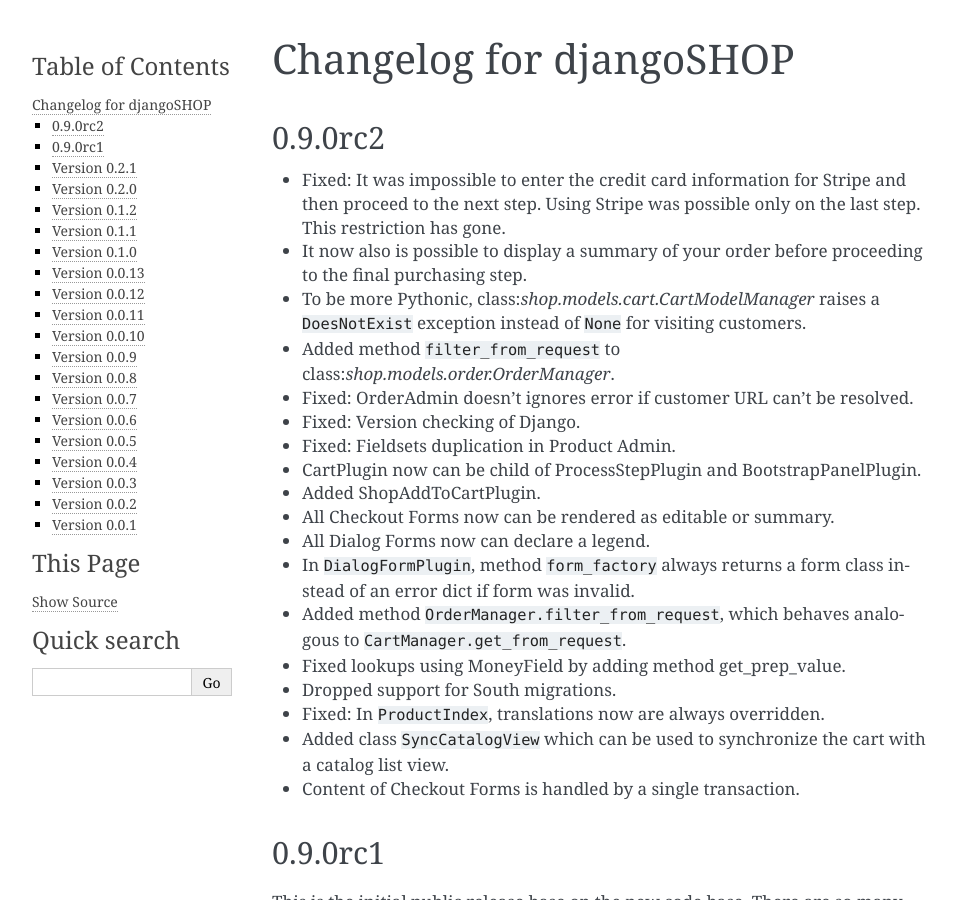
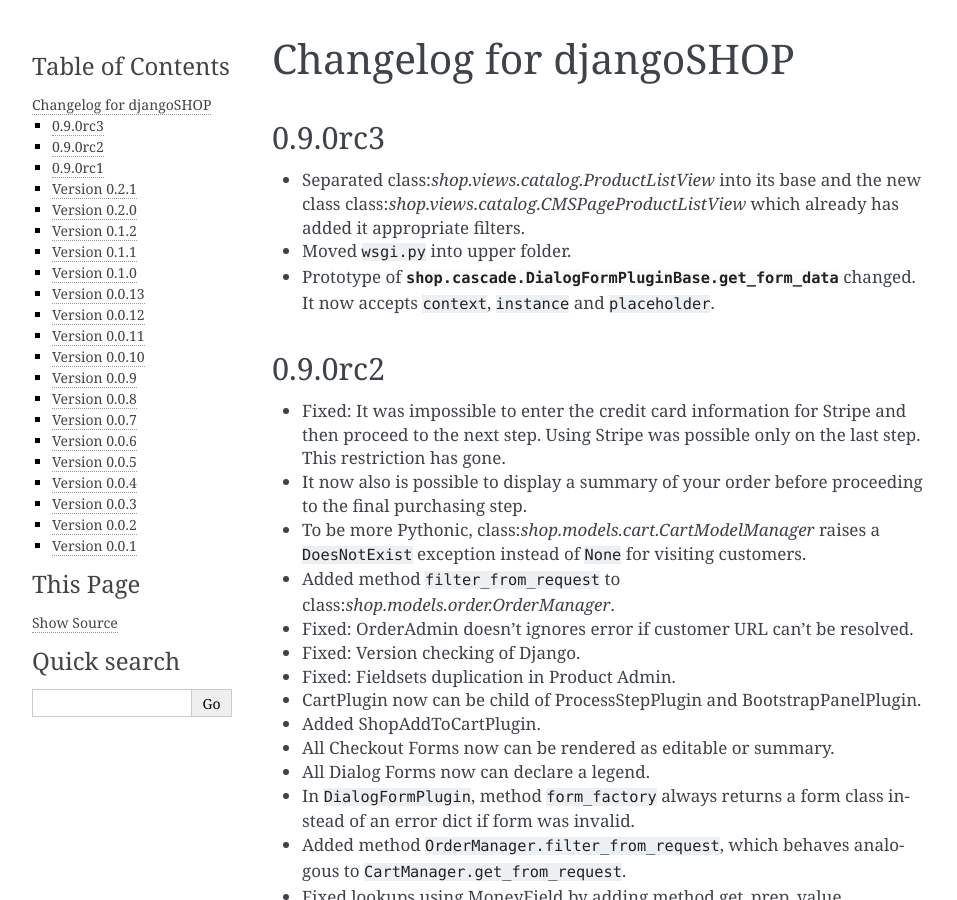
Before and after one commit to lovelysweet1017/django-shop, a Sphinx documentation site: the page built from docs/changelog.rst, in a window 1280 px wide and 900 px high. Shown: the whole window, without its empty margins (148-1105 px from the left). Built offline with Sphinx 7.4.7, drawn with Linux system fonts in a browser that asks for light colours.

Commit message:
Changed prototype of method get_form_data()

```diff
--- a/docs/changelog.rst
+++ b/docs/changelog.rst
@@ -3,6 +3,15 @@
 ========================
 Changelog for djangoSHOP
 ========================
+
+0.9.0rc3
+========
+* Separated class:`shop.views.catalog.ProductListView` into its base and the new class
+  class:`shop.views.catalog.CMSPageProductListView` which already has added it appropriate
+  filters.
+* Moved ``wsgi.py`` into upper folder.
+* Prototype of :class:`shop.cascade.DialogFormPluginBase.get_form_data` changed. It now accepts
+  ``context``, ``instance`` and ``placeholder``.
 
 
 0.9.0rc2
--- a/docs/howto/customize-snippets.rst
+++ b/docs/howto/customize-snippets.rst
@@ -120,8 +120,8 @@
 	    form_class = 'myshop.forms.DeliveryDateForm'
 	    render_template = 'myshop/checkout/delivery-date.html'
 
-	    def get_form_data(self, request):
-	        cart = CartModel.objects.get_from_request(request)
+	    def get_form_data(self, context, instance, placeholder):
+	        cart = CartModel.objects.get_from_request(context['request'])
 	        initial = {'delivery_date': getattr(cart, 'extra', {}).get('delivery_date', '')}
 	        return {'initial': initial}
 
```
Also changed, not shown: 2 other files.
